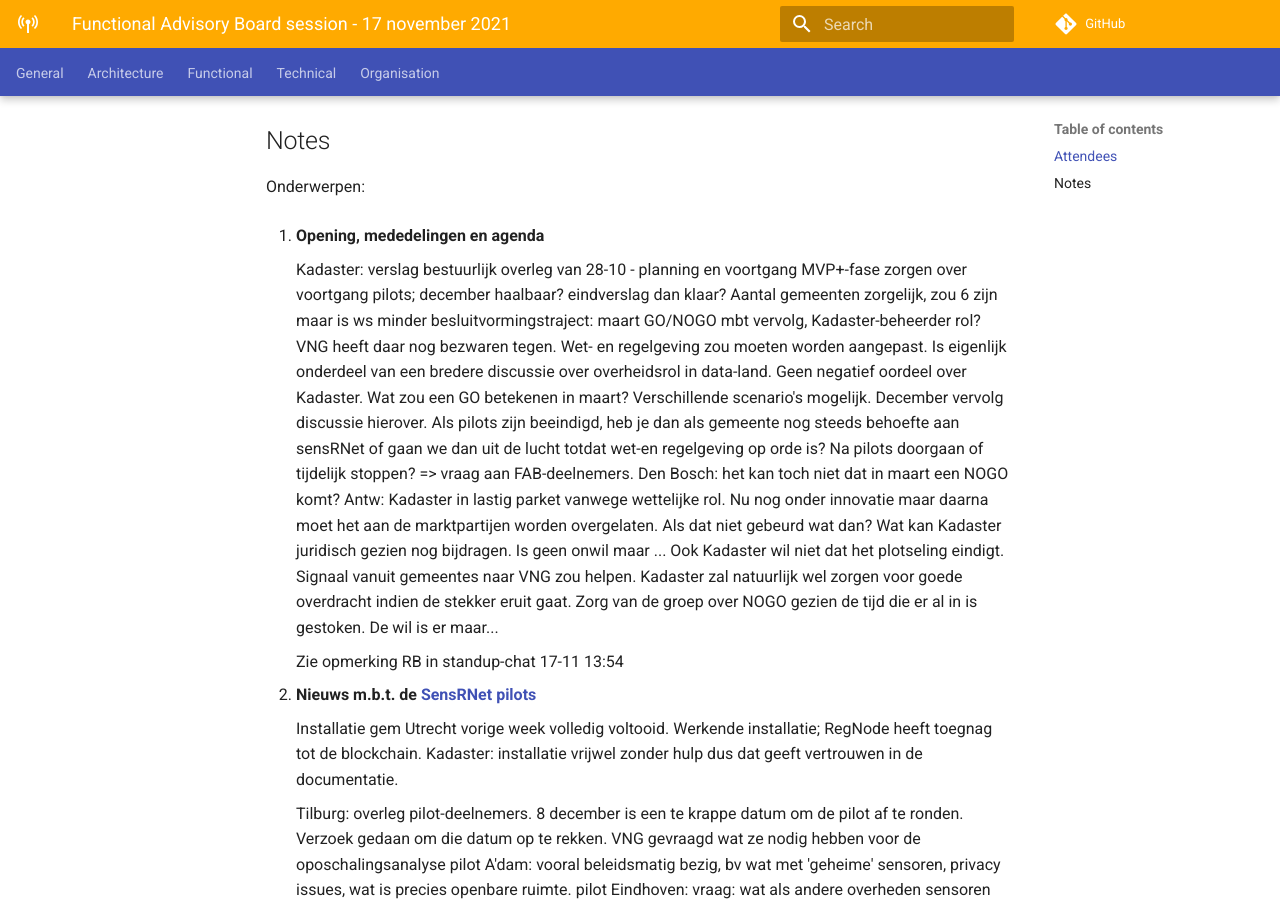
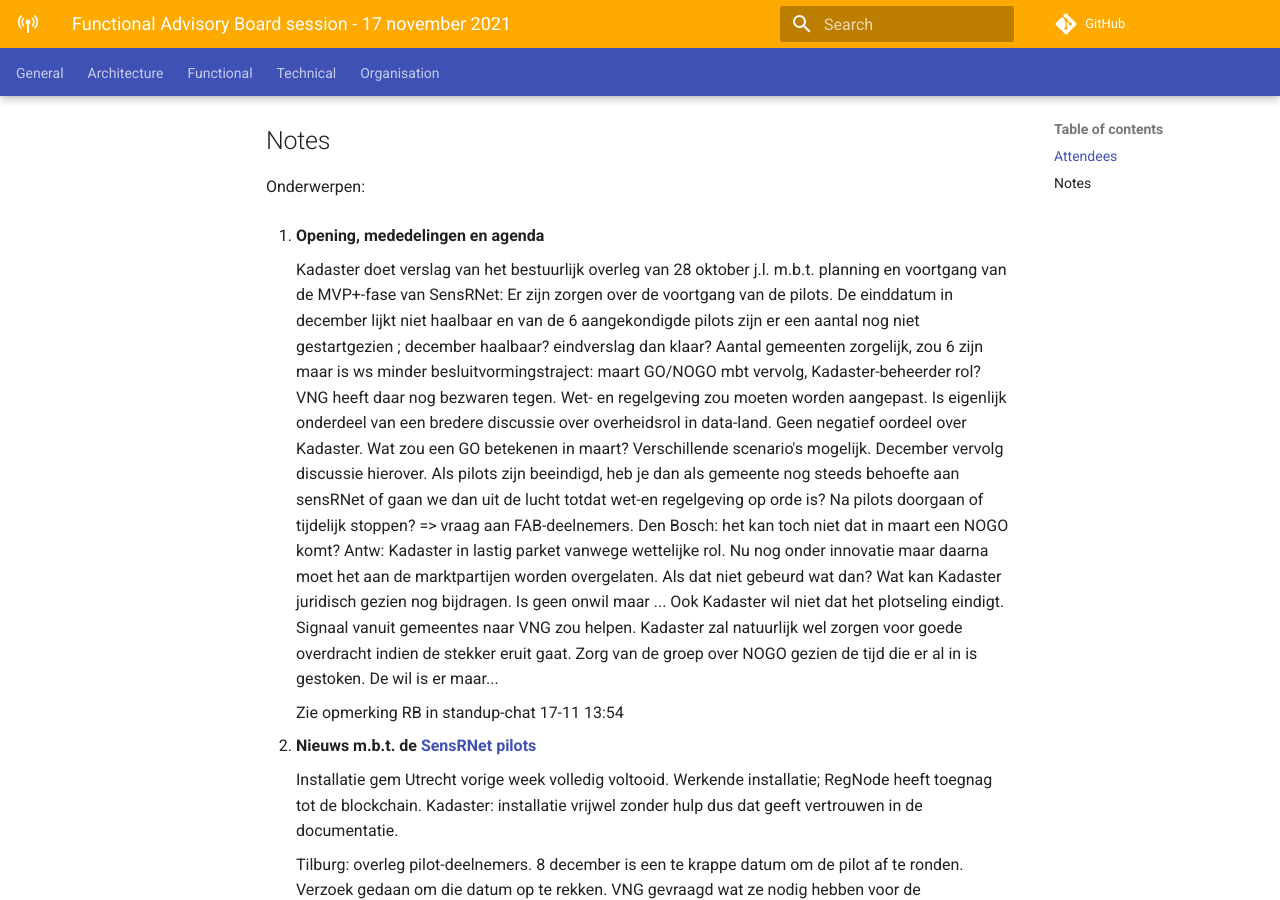
Before and after one commit to kadaster-labs/sensrnet-home, an MkDocs documentation site: the page built from docs/notes/2021-11-17-FAB-notes.md, in a window 1280 px wide and 900 px high, scrolled down 588 px. Built offline with MkDocs 1.6.1 and Material for MkDocs 9.7.7, drawn with Linux system fonts in a browser that asks for light colours; comment, search, counter and statistics services are not loaded; some of the changed text lies outside the part shown.

Commit message:
Update 2021-11-17-FAB-notes.md

```diff
--- a/docs/notes/2021-11-17-FAB-notes.md
+++ b/docs/notes/2021-11-17-FAB-notes.md
@@ -22,8 +22,8 @@ Onderwerpen:
 
 1. **Opening, mededelingen en agenda**
 
-     Kadaster: verslag bestuurlijk overleg van 28-10 - planning en voortgang MVP+-fase
-     zorgen over voortgang pilots; december haalbaar? eindverslag dan klaar? Aantal gemeenten zorgelijk, zou 6 zijn maar is ws minder
+     Kadaster doet verslag van het bestuurlijk overleg van 28 oktober j.l. m.b.t. planning en voortgang van de MVP+-fase van SensRNet:
+     Er zijn zorgen over de voortgang van de pilots. De einddatum in december lijkt niet haalbaar en van de 6 aangekondigde pilots zijn er een aantal nog niet gestartgezien ; december haalbaar? eindverslag dan klaar? Aantal gemeenten zorgelijk, zou 6 zijn maar is ws minder
      besluitvormingstraject: maart GO/NOGO mbt vervolg, Kadaster-beheerder rol? VNG heeft daar nog bezwaren tegen. Wet- en regelgeving zou moeten worden aangepast.
      Is eigenlijk onderdeel van een bredere discussie over overheidsrol in data-land. Geen negatief oordeel over Kadaster.
      Wat zou een GO betekenen in maart? Verschillende scenario's mogelijk. December vervolg discussie hierover.
```
Also changed, not shown: other parts of docs/notes/2021-11-17-FAB-notes.md (+1 -1 lines).
